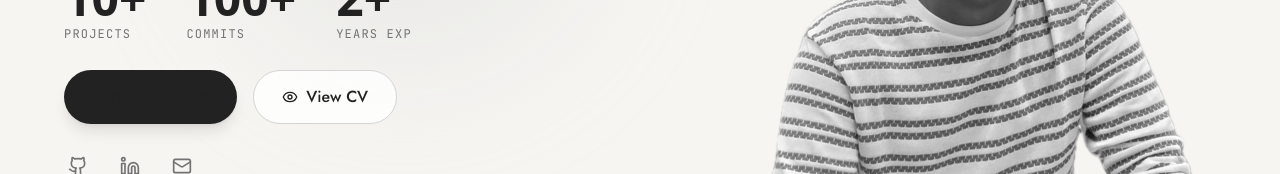
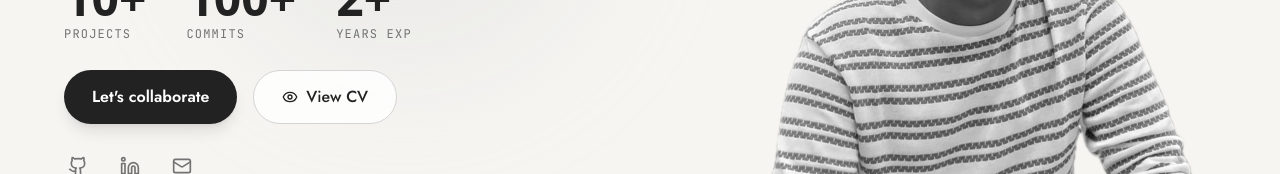
Before and after one commit to Ch-saketh/saketh-chokkapu-portfolio, a React (Vite) app in the folder Portfolio/: page / in a window 1280 px wide. Shown: the part 512-686 px from the top of the page. Built offline with nearby package versions, Linux system fonts and the light colour scheme; a web font is replaced by a local one.

Commit message:
fix: enforce white text contrast on dark hero button in light mode

```diff
--- a/Portfolio/src/components/Light/LightHero.tsx
+++ b/Portfolio/src/components/Light/LightHero.tsx
@@ -98,7 +98,7 @@ const LightHero: React.FC = () => {
                 onClick={() => document.querySelector("#contact")?.scrollIntoView({ behavior: "smooth" })}
                 className="w-full sm:w-auto px-7 py-3.5 bg-[#222222] hover:bg-black text-white font-semibold rounded-full shadow-lg transition text-sm md:text-base cursor-pointer"
               >
-                Let's collaborate
+                <span className="text-white" style={{ color: "#FFFFFF" }}>Let's collaborate</span>
               </motion.button>
 
               <motion.button
--- a/Portfolio/src/index.css
+++ b/Portfolio/src/index.css
@@ -83,10 +83,19 @@ html.light .text-white {
   color: #222222 !important;
 }
 
-/* Ensure Black Buttons have Crisp White Text in Light Mode */
+/* Ensure Black and Dark Buttons have Crisp White Text in Light Mode */
 html.light .bg-black,
-html.light button.bg-black {
-  background-color: #000000 !important;
+html.light button.bg-black,
+html.light .bg-\[\#222222\],
+html.light button.bg-\[\#222222\] {
+  background-color: #222222 !important;
+  color: #FFFFFF !important;
+}
+
+html.light .bg-black *,
+html.light button.bg-black *,
+html.light .bg-\[\#222222\] *,
+html.light button.bg-\[\#222222\] * {
   color: #FFFFFF !important;
 }
 
```
